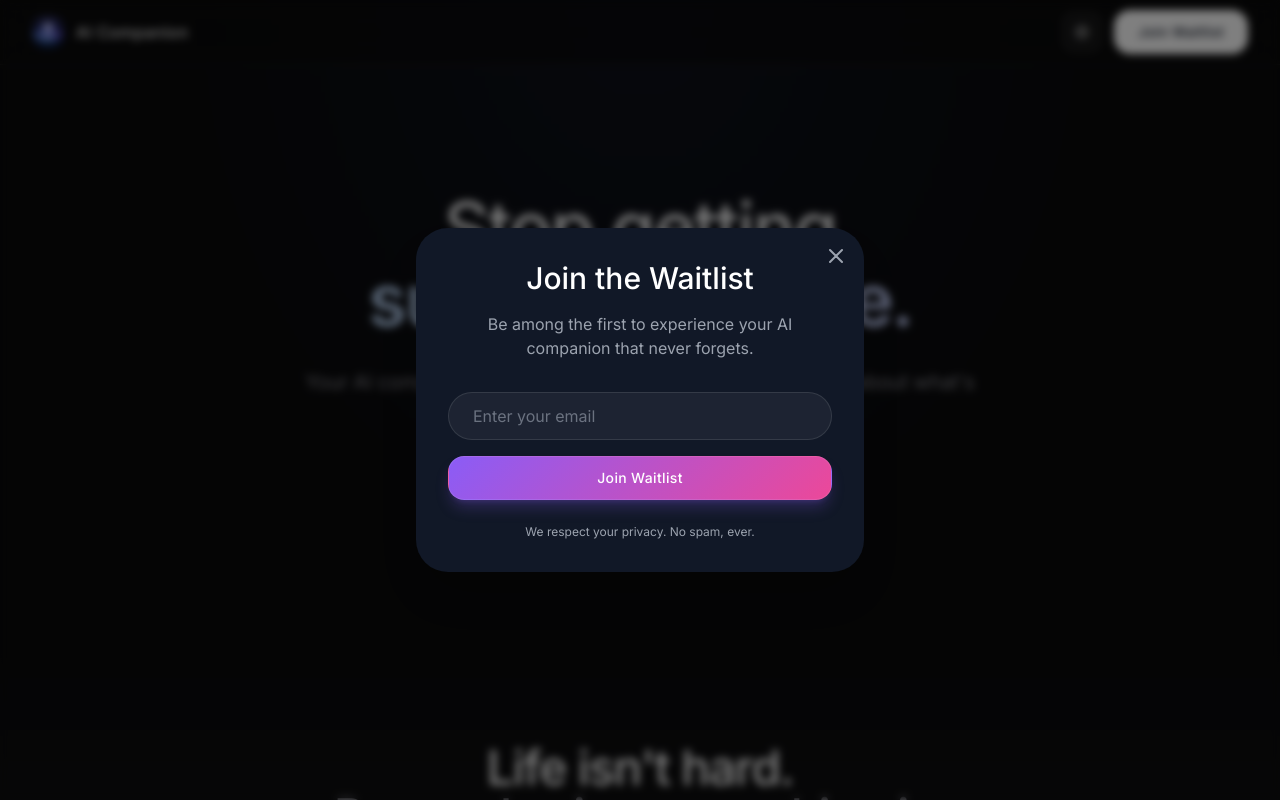
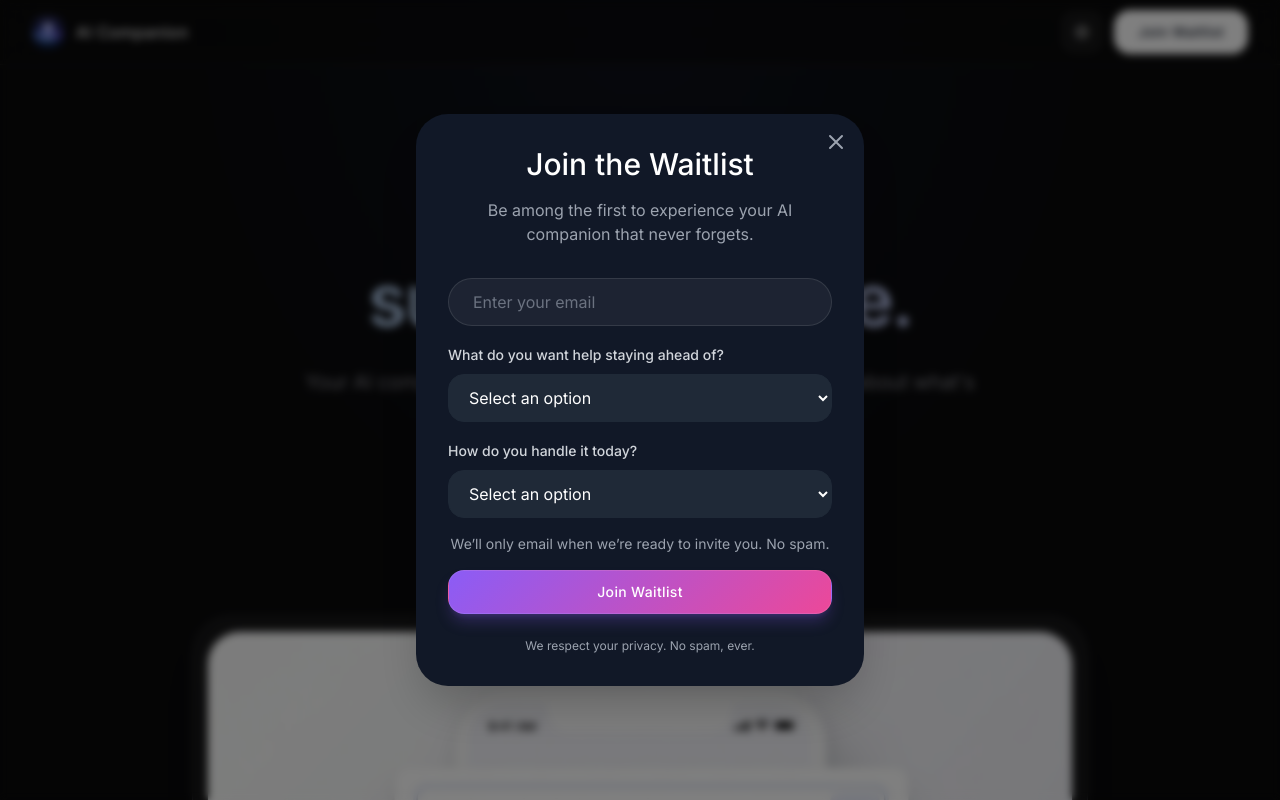
Before and after one commit to Ronnie434/AI-Companion, a React (Vite) app: page / in a window 1280 px wide. Both pictures are taken after a click on the button "Get Early Access". Shown: the top 800 px of the page. Built offline with nearby package versions, Linux system fonts and the light colour scheme.

Commit message:
feat: update landing page with first beta section, visual mock, and waitlist form improvements

```diff
--- a/api-server.js
+++ b/api-server.js
@@ -79,13 +79,15 @@ app.post('/api/waitlist', async (req, res) => {
     // Append data to sheet
     const timestamp = new Date().toISOString();
     const userAgent = req.get('user-agent') || 'Unknown';
+    const primaryPain = req.body.primaryPain || '';
+    const currentMethod = req.body.currentMethod || '';
 
     await sheets.spreadsheets.values.append({
       spreadsheetId,
-      range: `${sheetName}!A:E`,
+      range: `${sheetName}!A:G`,
       valueInputOption: 'RAW',
       requestBody: {
-        values: [[timestamp, email.toLowerCase(), source, clientIp, userAgent]],
+        values: [[timestamp, email.toLowerCase(), source, clientIp, userAgent, primaryPain, currentMethod]],
       },
     });
 
--- a/src/App.tsx
+++ b/src/App.tsx
@@ -7,6 +7,7 @@ import {
   HowItWorksSection,
   PrivacySection,
   CTASection,
+  FirstBetaSection,
 } from './components/sections';
 import { ThemeProvider } from './contexts/ThemeContext';
 import { WaitlistProvider } from './contexts/WaitlistContext';
@@ -30,6 +31,7 @@ function App() {
               <ProblemsSection />
               <ValuePropSection />
               <FeaturesSection />
+              <FirstBetaSection />
               <HowItWorksSection />
               <PrivacySection />
               <CTASection />
--- /dev/null
+++ b/src/components/sections/FirstBetaSection.tsx
@@ -0,0 +1,52 @@
+import { motion } from 'framer-motion';
+import { Icon } from '../ui';
+
+export const FirstBetaSection = () => {
+  return (
+    <section className="bg-surface-light px-6 py-24 dark:bg-surface-dark">
+      <div className="mx-auto max-w-4xl">
+        <motion.div
+          initial={{ opacity: 0, y: 20 }}
+          whileInView={{ opacity: 1, y: 0 }}
+          viewport={{ once: true }}
+          transition={{ duration: 0.5 }}
+          className="rounded-[2rem] border border-gray-200 bg-white p-8 md:p-12 dark:border-white/10 dark:bg-background-dark shadow-sm"
+        >
+          <div className="text-center mb-10">
+            <h2 className="mb-4 text-3xl font-medium text-gray-900 dark:text-white">
+              What you'll get in the first beta
+            </h2>
+            <p className="mx-auto max-w-2xl text-lg font-light text-gray-600 dark:text-muted-foreground">
+              We're starting with the smallest version that delivers calm, reliable foresight.
+            </p>
+          </div>
+
+          <div className="grid gap-4 md:grid-cols-2 lg:grid-cols-1 max-w-2xl mx-auto">
+            <ul className="space-y-4">
+              {[
+                "Capture thoughts, tasks, bills, and follow-ups by typing or voice",
+                "Automatic organization into Today + Upcoming",
+                "A daily brief that shows what matters (and what can wait)",
+                "Smart reminders with snooze and reschedule",
+                "Quiet hours + notification limits to avoid noise"
+              ].map((item, index) => (
+                <li key={index} className="flex items-start gap-3 text-lg font-light text-gray-700 dark:text-gray-300">
+                  <span className="mt-1 flex h-5 w-5 shrink-0 items-center justify-center rounded-full bg-blue-100 dark:bg-blue-900/30">
+                    <Icon name="check" className="h-3 w-3 text-blue-600 dark:text-blue-400" />
+                  </span>
+                  {item}
+                </li>
+              ))}
+            </ul>
+          </div>
+
+          <div className="mt-8 text-center">
+             <p className="text-sm text-gray-500 dark:text-gray-400">
+              Early access will roll out in small batches so we can build this carefully.
+            </p>
+          </div>
+        </motion.div>
+      </div>
+    </section>
+  );
+};
--- a/src/components/sections/HeroSection.tsx
+++ b/src/components/sections/HeroSection.tsx
@@ -1,6 +1,7 @@
 import { Button } from '../ui';
 import { useWaitlistModal } from '../../contexts/WaitlistContext';
 import { motion } from 'framer-motion';
+import previewMock from '../../assets/preview_mock.png';
 
 export const HeroSection = () => {
   const { openModal } = useWaitlistModal();
@@ -57,6 +58,21 @@ export const HeroSection = () => {
             See how it works
           </Button>
         </motion.div>
+
+        <motion.div
+           initial={{ opacity: 0, y: 40 }}
+           animate={{ opacity: 1, y: 0 }}
+           transition={{ duration: 0.7, delay: 0.6 }}
+           className="relative mt-16 w-full max-w-5xl"
+         >
+           <div className="relative rounded-3xl bg-gray-900/5 p-2 ring-1 ring-inset ring-gray-900/10 dark:bg-white/5 dark:ring-white/10 lg:rounded-[2.5rem] lg:p-4">
+             <img
+               src={previewMock}
+               alt="Preview of capture and daily brief screens"
+               className="rounded-2xl shadow-2xl ring-1 ring-gray-900/10 dark:ring-white/10 lg:rounded-[2rem]"
+             />
+           </div>
+         </motion.div>
       </div>
     </section>
   );
--- a/src/components/sections/PrivacySection.tsx
+++ b/src/components/sections/PrivacySection.tsx
@@ -37,7 +37,12 @@ export const PrivacySection = () => {
           <Icon name="shield_lock" className="text-[48px]" />
         </div>
         <h2 className="mb-4 text-3xl font-medium text-gray-900 dark:text-white">Your life data stays yours.</h2>
-        <p className="mb-12 text-lg font-light text-gray-600 dark:text-muted-foreground">We build for trust, not for advertisers.</p>
+        <p className="mb text-lg font-light text-gray-600 dark:text-muted-foreground">
+          We build for trust, not for advertisers.
+        </p>
+        <p className="mb-12 text-lg font-lighter text-gray-500 dark:text-gray-400">
+          You can review and delete anything you’ve saved at any time.
+        </p>
         <motion.div
           variants={containerVariants}
           initial="hidden"
--- a/src/components/sections/ValuePropSection.tsx
+++ b/src/components/sections/ValuePropSection.tsx
@@ -34,6 +34,8 @@ export const ValuePropSection = () => {
         >
           Most apps react. This one anticipates. It remembers what you tell it, tracks time and patterns, and warns you{' '}
           <span className="font-medium text-primary">before</span> things go wrong. No micromanagement. No constant prompting.
+          <br className="mb-4" />
+          You stay in control — the app stays quietly in the background until it matters.
         </motion.p>
       </div>
     </section>
--- a/src/components/sections/index.ts
+++ b/src/components/sections/index.ts
@@ -5,3 +5,4 @@ export { FeaturesSection } from './FeaturesSection';
 export { HowItWorksSection } from './HowItWorksSection';
 export { PrivacySection } from './PrivacySection';
 export { CTASection } from './CTASection';
+export { FirstBetaSection } from './FirstBetaSection';
--- a/src/components/ui/WaitlistModal.tsx
+++ b/src/components/ui/WaitlistModal.tsx
@@ -7,12 +7,16 @@ export const WaitlistModal: React.FC = () => {
   const { isModalOpen, closeModal } = useWaitlistModal();
   const { isLoading, error, success, submitEmail, resetState } = useWaitlist();
   const [email, setEmail] = useState('');
+  const [primaryPain, setPrimaryPain] = useState('');
+  const [currentMethod, setCurrentMethod] = useState('');
 
   useEffect(() => {
     if (success) {
       const timer = setTimeout(() => {
         closeModal();
         setEmail('');
+        setPrimaryPain('');
+        setCurrentMethod('');
         resetState();
       }, 2000);
       return () => clearTimeout(timer);
@@ -39,7 +43,7 @@ export const WaitlistModal: React.FC = () => {
 
   const handleSubmit = async (e: React.FormEvent) => {
     e.preventDefault();
-    await submitEmail(email, 'header');
+    await submitEmail(email, 'header', primaryPain, currentMethod);
   };
 
   if (!isModalOpen) return null;
@@ -103,6 +107,52 @@ export const WaitlistModal: React.FC = () => {
                 aria-label="Email address"
               />
 
+              <div className="space-y-2 text-left">
+                <label className="text-sm font-medium text-gray-700 dark:text-gray-300">
+                  What do you want help staying ahead of?
+                </label>
+                <select
+                  value={primaryPain}
+                  onChange={(e) => setPrimaryPain(e.target.value)}
+                  className="w-full rounded-xl border border-gray-200 bg-white px-4 py-3 text-gray-900 outline-none transition-all placeholder:text-gray-400 focus:border-blue-500 focus:ring-2 focus:ring-blue-200 dark:border-gray-800 dark:bg-gray-800 dark:text-white dark:focus:ring-blue-900"
+                  required
+                >
+                  <option value="" disabled>Select an option</option>
+                  <option value="Bills & due dates">Bills & due dates</option>
+                  <option value="Renewals & subscriptions">Renewals & subscriptions</option>
+                  <option value="Follow-ups with people">Follow-ups with people</option>
+                  <option value="Work tasks">Work tasks</option>
+                  <option value="Personal life admin">Personal life admin</option>
+                  <option value="Something else">Something else</option>
+                </select>
+              </div>
+
+              <div className="space-y-2 text-left">
+                <label className="text-sm font-medium text-gray-700 dark:text-gray-300">
+                  How do you handle it today?
+                </label>
+                <select
+                  value={currentMethod}
+                  onChange={(e) => setCurrentMethod(e.target.value)}
+                  className="w-full rounded-xl border border-gray-200 bg-white px-4 py-3 text-gray-900 outline-none transition-all placeholder:text-gray-400 focus:border-blue-500 focus:ring-2 focus:ring-blue-200 dark:border-gray-800 dark:bg-gray-800 dark:text-white dark:focus:ring-blue-900"
+                  required
+                >
+                  <option value="" disabled>Select an option</option>
+                  <option value="Notes app">Notes app</option>
+                  <option value="Calendar">Calendar</option>
+                  <option value="Reminders / To-do app">Reminders / To-do app</option>
+                  <option value="Spreadsheet">Spreadsheet</option>
+                  <option value="I mostly keep it in my head">I mostly keep it in my head</option>
+                  <option value="Other">Other</option>
+                </select>
+              </div>
+
+              <div className="text-center">
+                <p className="text-sm text-gray-500 dark:text-gray-400">
+                  We’ll only email when we’re ready to invite you. No spam.
+                </p>
+              </div>
+
               {error && (
                 <p className="text-sm text-red-600 dark:text-red-400" role="alert">
                   {error}
--- a/src/hooks/useWaitlist.tsx
+++ b/src/hooks/useWaitlist.tsx
@@ -4,7 +4,7 @@ interface UseWaitlistReturn {
   isLoading: boolean;
   error: string | null;
   success: boolean;
-  submitEmail: (email: string, source: string) => Promise<void>;
+  submitEmail: (email: string, source: string, primaryPain?: string, currentMethod?: string) => Promise<void>;
   resetState: () => void;
 }
 
@@ -13,7 +13,7 @@ export const useWaitlist = (): UseWaitlistReturn => {
   const [error, setError] = useState<string | null>(null);
   const [success, setSuccess] = useState(false);
 
-  const submitEmail = async (email: string, source: string) => {
+  const submitEmail = async (email: string, source: string, primaryPain?: string, currentMethod?: string) => {
     setIsLoading(true);
     setError(null);
     setSuccess(false);
@@ -24,7 +24,7 @@ export const useWaitlist = (): UseWaitlistReturn => {
         headers: {
           'Content-Type': 'application/json',
         },
-        body: JSON.stringify({ email, source }),
+        body: JSON.stringify({ email, source, primaryPain, currentMethod }),
       });
 
       const data = await response.json();
```
Also changed, not shown: src/assets/preview_mock.png (added).
